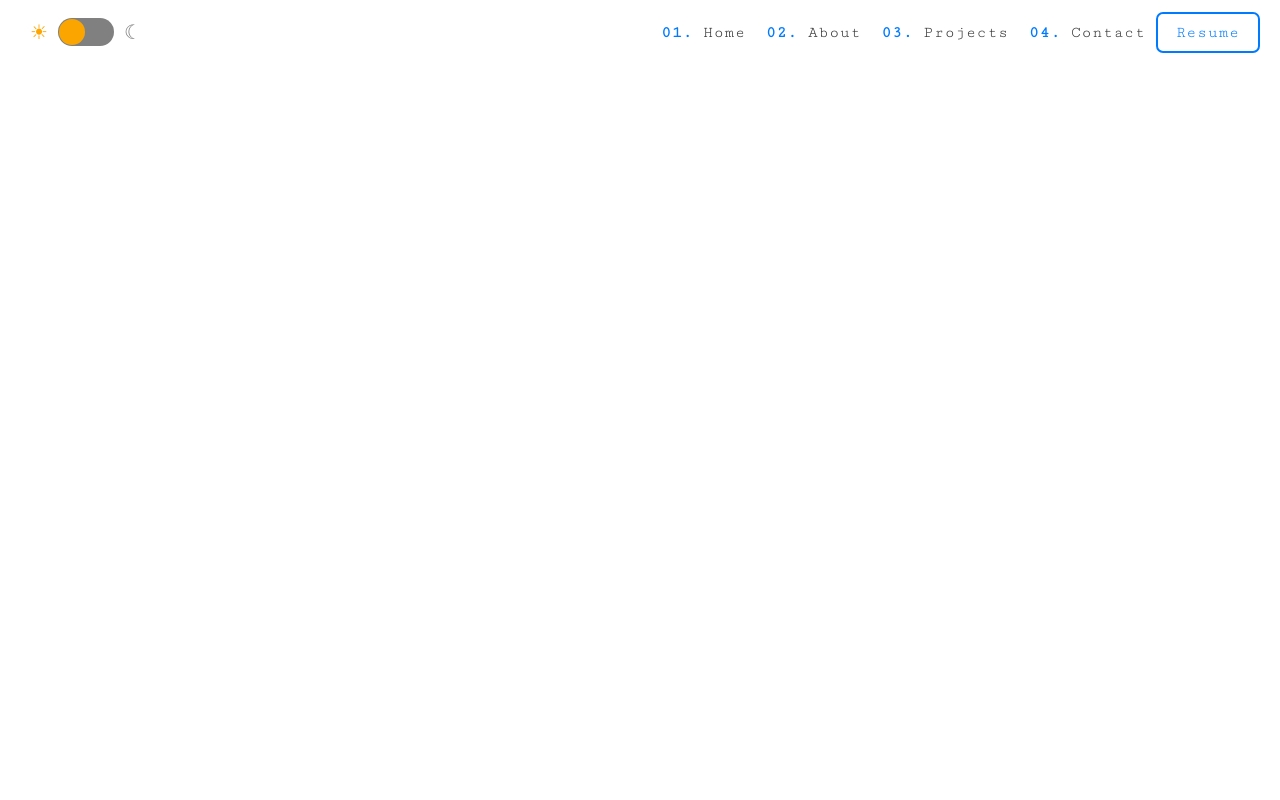
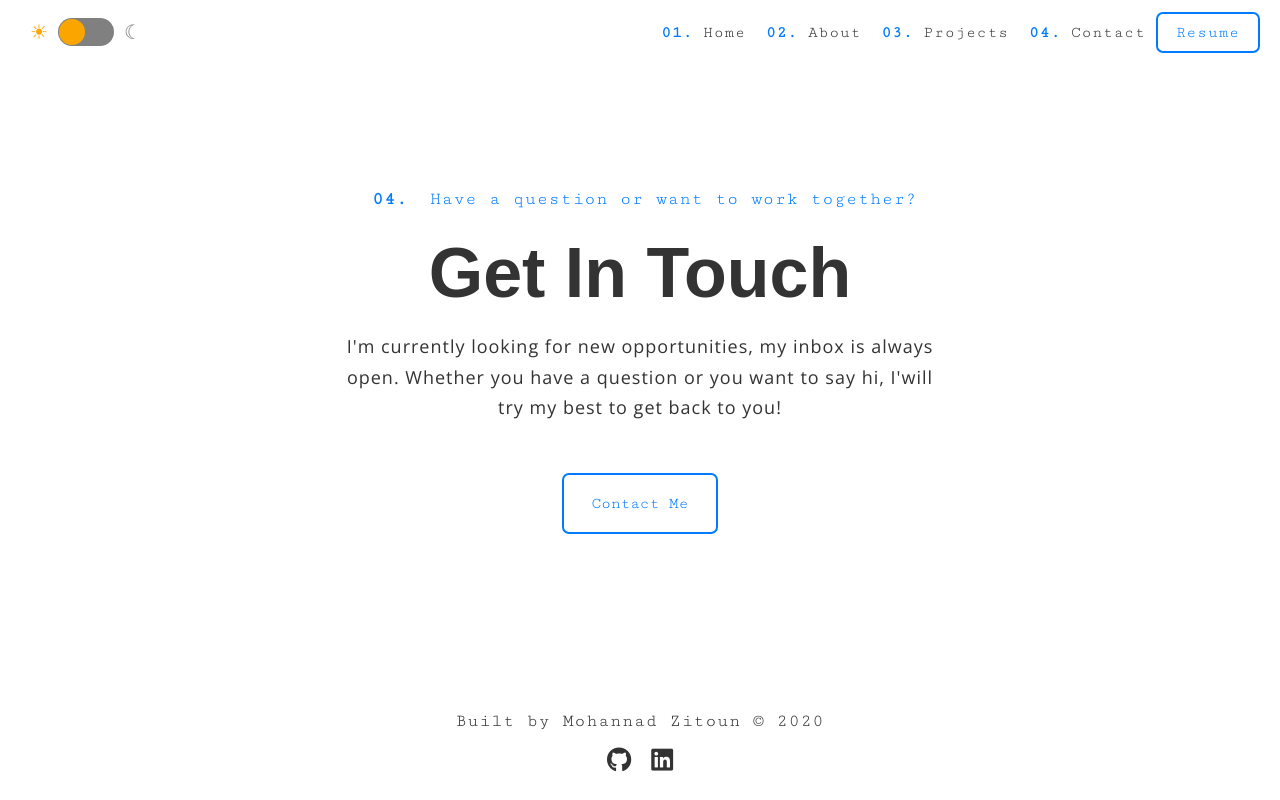
Before and after one commit to momo0999/mohannad-zitoun-portfolio, a React (Create React App) app: page /contact in a window 1280 px wide. Built offline with nearby package versions, Linux system fonts and the light colour scheme.

Commit message:
finish Footer Contact components and add resume

```diff
--- a/public/index.html
+++ b/public/index.html
@@ -2,13 +2,14 @@
 <html lang="en">
   <head>
     <meta charset="utf-8" />
-    <link rel="icon" href="%PUBLIC_URL%/favicon.ico" />
+    <link rel="icon" href="%PUBLIC_URL%/iconfinder_software-6_3197468.ico" />
     <meta name="viewport" content="width=device-width, initial-scale=1" />
     <meta name="theme-color" content="#000000" />
     <meta
       name="description"
       content="Web site created using create-react-app"
     />
+    <link rel="stylesheet" href="https://cdnjs.cloudflare.com/ajax/libs/font-awesome/5.15.2/css/all.min.css" integrity="sha512-HK5fgLBL+xu6dm/Ii3z4xhlSUyZgTT9tuc/hSrtw6uzJOvgRr2a9jyxxT1ely+B+xFAmJKVSTbpM/CuL7qxO8w==" crossorigin="anonymous" />
     <link rel="apple-touch-icon" href="%PUBLIC_URL%/logo192.png" />
     <!--
       manifest.json provides metadata used when your web app is installed on a
@@ -24,7 +25,7 @@
       work correctly both with client-side routing and a non-root public URL.
       Learn how to configure a non-root public URL by running `npm run build`.
     -->
-    <title>React App</title>
+    <title>Mohannad Zitoun</title>
   </head>
   <body>
     <noscript>You need to enable JavaScript to run this app.</noscript>
--- a/src/App.js
+++ b/src/App.js
@@ -3,6 +3,8 @@ import { BrowserRouter as Router, Route, Switch } from 'react-router-dom';
 import Navbar from './components/navbars/Navbar';
 import Showcase from './components/Showcase';
 import About from './components/About';
+import Contact from './components/Contact';
+import Footer from './components/Footer';
 
 const App = () => {
   const [darkMode, setDarkMode] = useState(getInitialMode());
@@ -41,7 +43,9 @@ const App = () => {
         <Switch>
           <Route exact path='/' component={Showcase} />
           <Route path='/about' component={About} />
+          <Route path='/contact' component={Contact} />
         </Switch>
+        <Footer />
       </Router>
     </div>
   );
--- /dev/null
+++ b/src/components/Contact.css
@@ -0,0 +1,67 @@
+.contact {
+  display: flex;
+  flex-direction: column;
+  align-items: center;
+  justify-content: center;
+  max-width: 100%;
+  min-height: 80vh;
+  margin: 0 50px;
+  text-align: center;
+}
+
+.contact__question {
+  color: var(--secondary-color);
+  font-family: 'Cutive Mono', monospace, sans-serif;
+  text-align: left;
+  animation: slideInLeft 1.2s ease-in-out;
+}
+
+.contact__question > span {
+  color: var(--secondary-color);
+  padding: 10px;
+  font-weight: 600;
+}
+
+.contact__content {
+  display: flex;
+  flex-direction: column;
+  align-items: center;
+  justify-content: center;
+  max-width: 50%;
+}
+
+.contact__content h1 {
+  animation: slideInLeft 1s ease-in-out;
+}
+
+.contact__content .contact__text-1 {
+  animation: slideInLeft 0.8s ease-in-out;
+}
+
+.contact__content .contact__text-2 {
+  animation: slideInLeft 0.6s ease-in-out;
+}
+
+.contact__link {
+  border: 2px solid var(--secondary-color);
+  color: var(--secondary-color);
+  padding: 20px 28px;
+  margin: 50px 0;
+  border-radius: 7px;
+  animation: slideInRight 1s ease-in-out;
+  transition: transform 0.3s ease-in;
+}
+
+.contact__link:hover {
+  transform: scale(1.04);
+  background-color: var(--hover-color);
+}
+
+@keyframes slideDown {
+  from {
+    transform: translateY(-1500px);
+  }
+  to {
+    transform: translateY(0);
+  }
+}
--- /dev/null
+++ b/src/components/Contact.js
@@ -0,0 +1,28 @@
+import React from 'react';
+import './Contact.css';
+
+const Contact = () => {
+  return (
+    <div className='contact'>
+      <div className='contact__content'>
+        <p className='contact__question'>
+          <span>04. </span>Have a question or want to work together?
+        </p>
+        <br />
+        <h1>Get In Touch</h1>
+        <br />
+        <p className='contact__text-1'>
+          I'm currently looking for new opportunities, my inbox is always open.
+          Whether you have a question or you want to say hi, I'will try my best
+          to get back to you!
+        </p>
+        <p className='contact__text-2'></p>
+      </div>
+      <a className='contact__link' href='mailto:mzitoun@hotmail.com'>
+        Contact Me
+      </a>
+    </div>
+  );
+};
+
+export default Contact;
--- /dev/null
+++ b/src/components/Footer.css
@@ -0,0 +1,35 @@
+.footer {
+  display: flex;
+  flex-direction: column;
+  height: 80px;
+  width: 100%;
+  align-items: center;
+  justify-content: center;
+}
+
+.footer .footer__text {
+  max-width: 90%;
+}
+
+.footer .footer__text > p {
+  font-family: 'Cutive Mono', monospace, sans-serif;
+  text-align: center;
+}
+
+.footer .footer__icons {
+  display: flex;
+  justify-content: space-evenly;
+  align-items: center;
+}
+
+.footer .footer__icons i {
+  color: var(--font-color);
+  font-size: 25px;
+  transition: all 0.2s ease-in;
+  margin: 10px;
+}
+
+.footer .footer__icons i:hover {
+  transform: scale(1.1);
+  color: var(--secondary-color);
+}
--- /dev/null
+++ b/src/components/Footer.js
@@ -0,0 +1,22 @@
+import React from 'react';
+import './Footer.css';
+
+const Footer = () => {
+  return (
+    <div className='footer'>
+      <div className='footer__text'>
+        <p>Built by Mohannad Zitoun &copy; {new Date().getFullYear()}</p>
+      </div>
+      <div className='footer__icons'>
+        <a href='https://github.com/momo0999'>
+          <i className='fab fa-github'></i>
+        </a>
+        <a href='#'>
+          <i className='fab fa-linkedin'></i>
+        </a>
+      </div>
+    </div>
+  );
+};
+
+export default Footer;
--- a/src/components/Showcase.css
+++ b/src/components/Showcase.css
@@ -53,9 +53,6 @@
 
 .showcase__contact-me:hover {
   transform: scale(1.04);
-}
-
-.showcase__contact-me:hover {
   background-color: var(--hover-color);
 }
 
--- a/src/components/navbars/Navbar.js
+++ b/src/components/navbars/Navbar.js
@@ -85,9 +85,12 @@ const Navbar = ({ darkMode, setDarkMode }) => {
             </Link>
           </li>
           <li>
-            <Link className='navbar__nav-resume' to='#'>
+            <a
+              className='navbar__nav-resume'
+              href='https://drive.google.com/file/d/1cORMQFPDxhus0okCB2bF4cejwu4QzrMl/view?usp=sharing'
+            >
               Resume
-            </Link>
+            </a>
           </li>
         </ul>
       </div>
```
Also changed, not shown: 1 other file (tests, documents, lock files or other folders).
